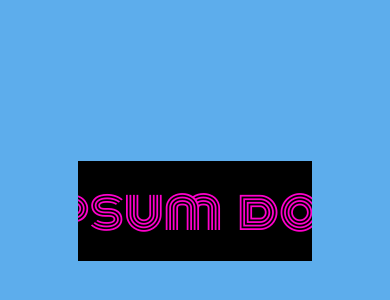
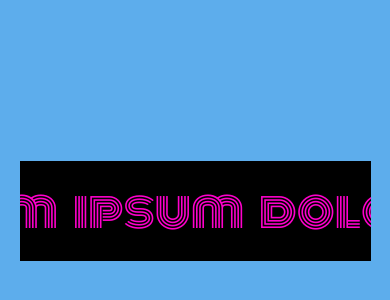
Before and after one commit to valeporpo/bulletin-board, a plain HTML site: page index.html in a window 390 px wide. Shown: the part 92-392 px from the top of the page. Drawn offline with Linux system fonts and the light colour scheme; a web font is replaced by a local one.

Commit message:
Responsiveness

```diff
--- a/style.css
+++ b/style.css
@@ -1,10 +1,4 @@
 @import url('https://fonts.googleapis.com/css2?family=Monoton&family=Warnes&display=swap');
-
-html {
-
-
-
-}
 
 body {
     background-color: white;
@@ -17,7 +11,8 @@ body {
 body > div.main {
 
     background-color: inherit;
-    font-size: 50px;
+    /*font-size: 50px;*/
+    font-size: calc(40px + 1.4vw);
     word-spacing: 10px;
     position: relative;
     top: 30%;
@@ -58,3 +53,48 @@ body > div.main > div.container > div.contained {
     visibility: hidden;
 
 }
+
+@media only screen and (max-width: 1200px) {
+
+    body > div.main > div.aside {
+
+        width: 15%;
+
+    }
+
+    body > div.main > div.container {
+
+        width: 70%;
+
+    }
+}
+
+@media only screen and (max-width: 800px) {
+
+    body > div.main > div.aside {
+
+        width: 10%;
+
+    }
+
+    body > div.main > div.container {
+
+        width: 80%;
+
+    }
+}
+
+@media only screen and (max-width: 414px) {
+
+    body > div.main > div.aside {
+
+        width: 5%;
+
+    }
+
+    body > div.main > div.container {
+
+        width: 90%;
+
+    }
+}
```
